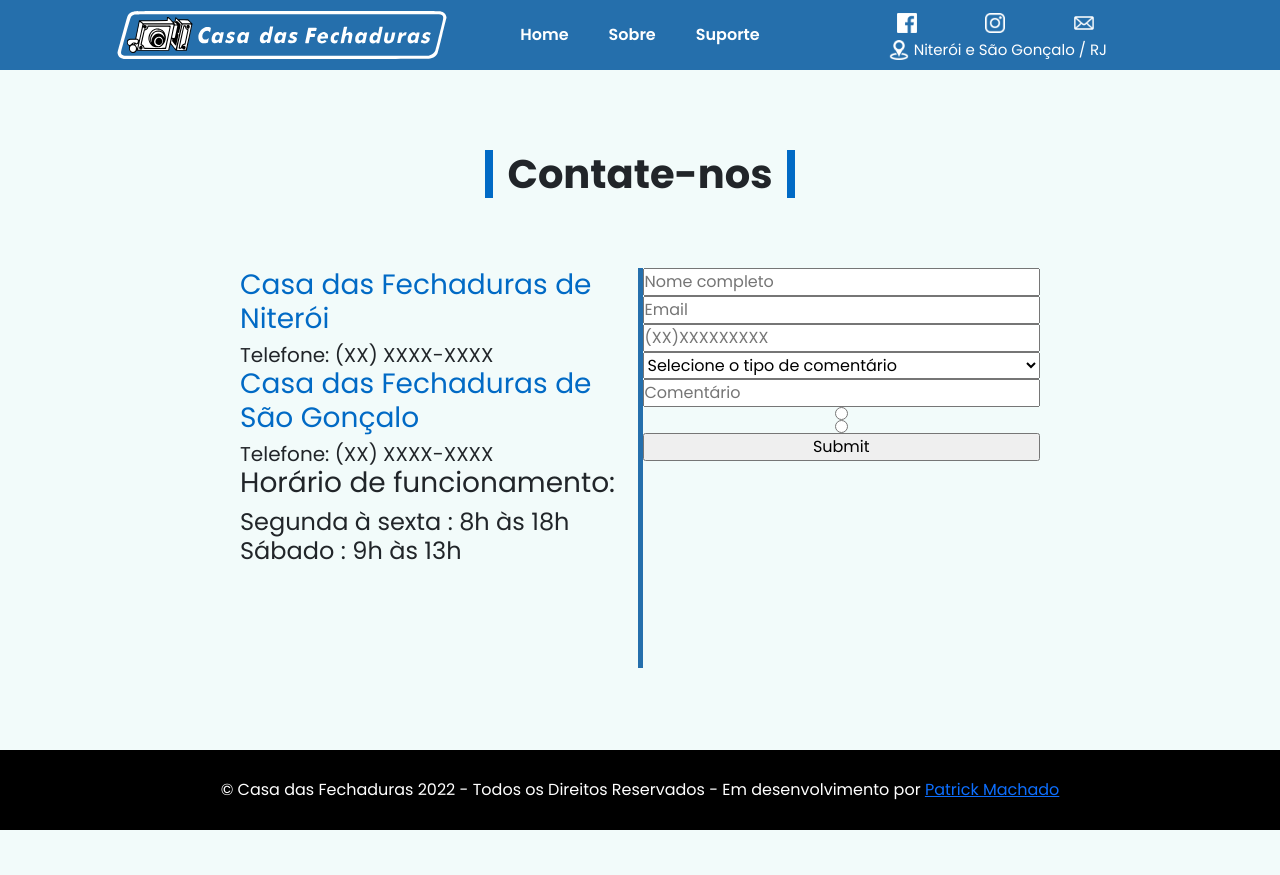
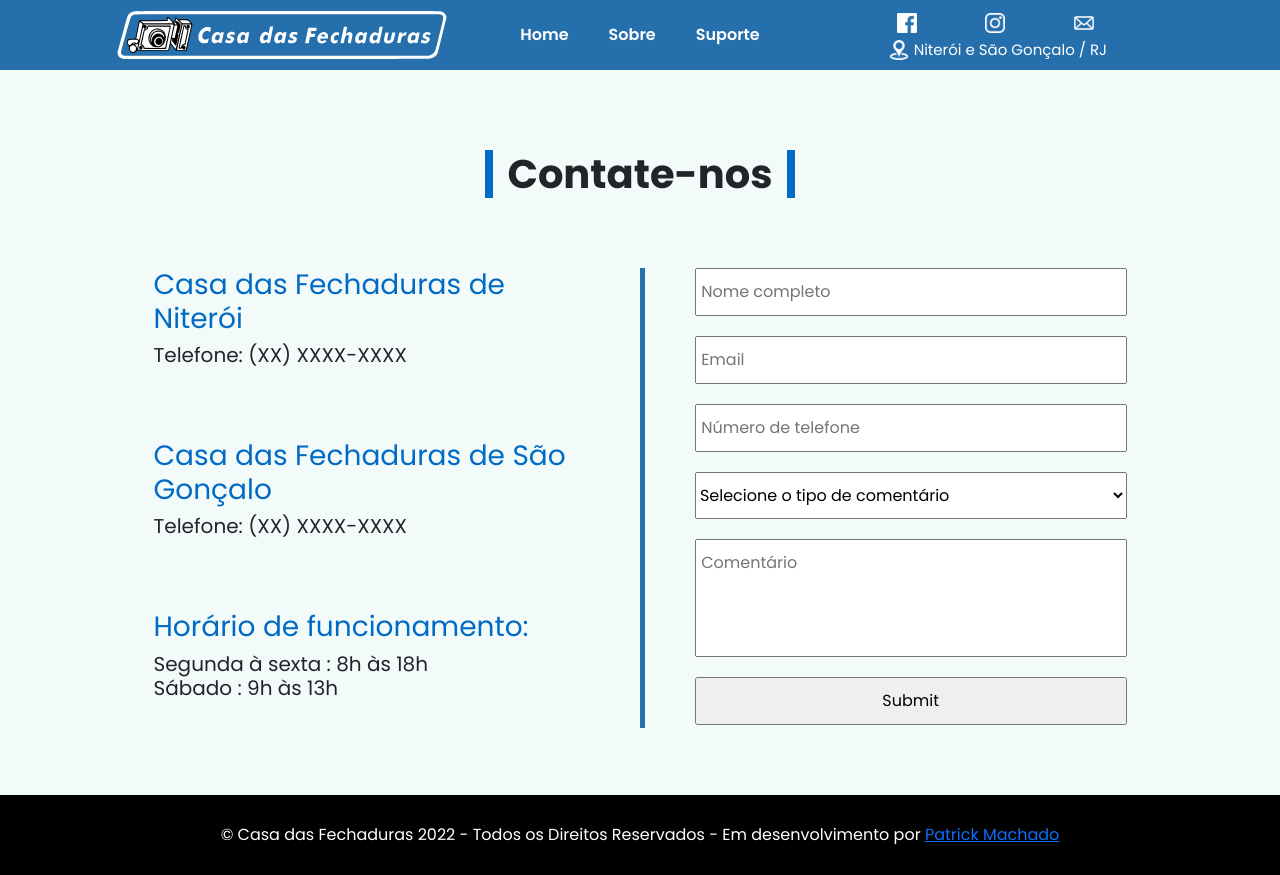
Before and after one commit to patrick2m/cfn-site, a React (Create React App) app: page /support in a window 1280 px wide. Before the commit the page ends 830 px from the top, so only its background shows below. Built offline with nearby package versions, Linux system fonts and the light colour scheme.

Commit message:
Form atualizado

```diff
--- a/src/components/partials/Form.jsx
+++ b/src/components/partials/Form.jsx
@@ -25,59 +25,52 @@ export default function Forms() {
             <h5 className="contact-info-number">Telefone: (XX) XXXX-XXXX</h5>
           </div>
           <div className="contact-info-place">
-            <h3 className="contact-info-title">
-              Casa das Fechaduras de São Gonçalo
-            </h3>
+            <h3>Casa das Fechaduras de São Gonçalo</h3>
             <h5 className="contact-info-number">Telefone: (XX) XXXX-XXXX</h5>
           </div>
           <div className="contact-info-opening-hours">
             <h3>Horário de funcionamento:</h3>
-            <h4>Segunda à sexta : 8h às 18h</h4>
-            <h4>Sábado : 9h às 13h</h4>
+            <h5>Segunda à sexta : 8h às 18h</h5>
+            <h5>Sábado : 9h às 13h</h5>
           </div>
         </div>
         <div className="vertical-line-contact-page"></div>
         <div className="contact-form">
           <input
             type="text"
-            placeholder="Nome completo"
-            {...register('First name', { required: true, maxLength: 80 })}
+            placeholder=" Nome completo"
+            {...register('Name', { required: true, maxLength: 80 })}
           />
           <input
             type="text"
-            placeholder="Email"
-            {...register('Email', { required: true, pattern: /^\S+@\S+$/i })}
+            placeholder=" Email"
+            {...register('Email', {
+              required: true,
+              maxLength: 60,
+              pattern: /^\S+@\S+$/i
+            })}
           />
           <input
             type="tel"
-            placeholder="(XX)XXXXXXXXX"
+            placeholder=" Número de telefone"
             {...register('Mobile number', {
               required: true,
-              minLength: 6,
-              maxLength: 12
+              minLength: 8,
+              maxLength: 14
             })}
           />
           <select {...register('tipo de comentario', { required: true })}>
-            <option value="tipo">Selecione o tipo de comentário</option>
+            <option value="tipo"> Selecione o tipo de comentário</option>
             <option value="Elogio">Elogio</option>
+            <option value="Proposta">Proposta</option>
             <option value="Reclamacao">Reclamação</option>
             <option value="Sugestao">Sugestão</option>
-            <option value="ComentárioLivre">Comentário Livre</option>
           </select>
           <input
+            className="comment"
             type="text"
-            placeholder="Comentário"
-            {...register('Last name', { required: true, maxLength: 100 })}
-          />
-          <input
-            {...register('Cliente?', { required: true })}
-            type="radio"
-            value="Yes"
-          />
-          <input
-            {...register('Cliente?', { required: true })}
-            type="radio"
-            value="No"
+            placeholder=" Comentário"
+            {...register('Comment', { required: true, maxLength: 200 })}
           />
           <input type="submit" />
         </div>
--- a/src/components/partials/Form.scss
+++ b/src/components/partials/Form.scss
@@ -21,28 +21,51 @@
     display: flex;
     justify-content: space-around;
     flex-direction: row;
-    width: 800px;
+    width: 100%;
 
     .contact-info {
       width: 90%;
+      padding-right: 60px;
       .contact-info-place {
-        .contact-info-title {
+        padding-bottom: 72px;
+
+        h3 {
           color: #016ac5;
           font-weight: 500;
+        }
+      }
+      .contact-info-opening-hours {
+        h3 {
+          font-weight: 500;
+          color: #016ac5;
         }
       }
     }
 
     .vertical-line-contact-page {
-      height: 400px;
+      height: 460px;
       border-right: 5px solid #256fac;
     }
 
     .contact-form {
+      padding-left: 50px;
       width: 90%;
       display: flex;
       justify-content: first baseline;
       flex-direction: column;
+
+      input {
+        padding: 10px 0;
+        margin-bottom: 20px;
+      }
+
+      select {
+        padding: 10px 0;
+        margin-bottom: 20px;
+      }
+      .comment {
+        padding-bottom: 80px;
+      }
     }
   }
 }
```
